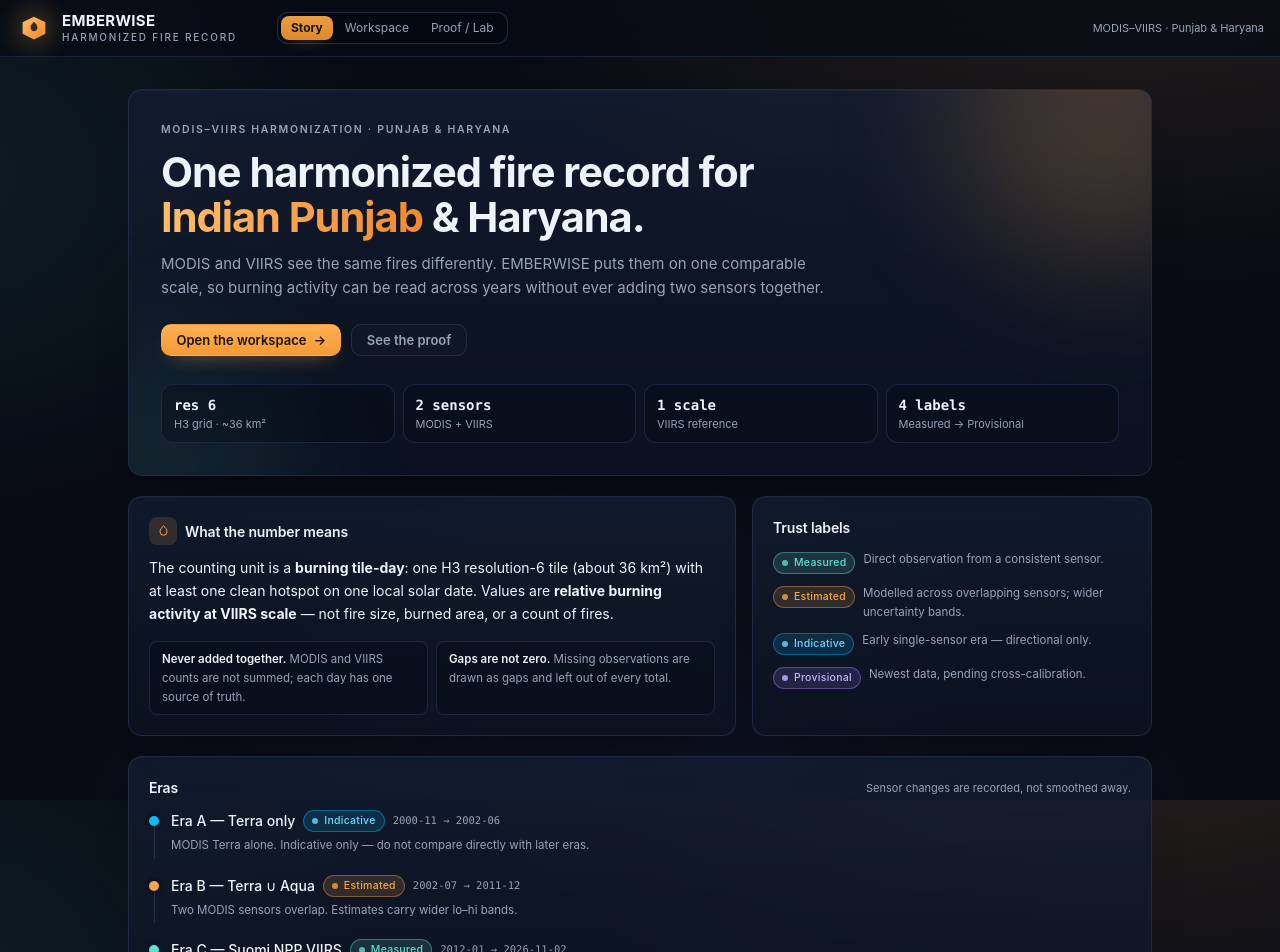
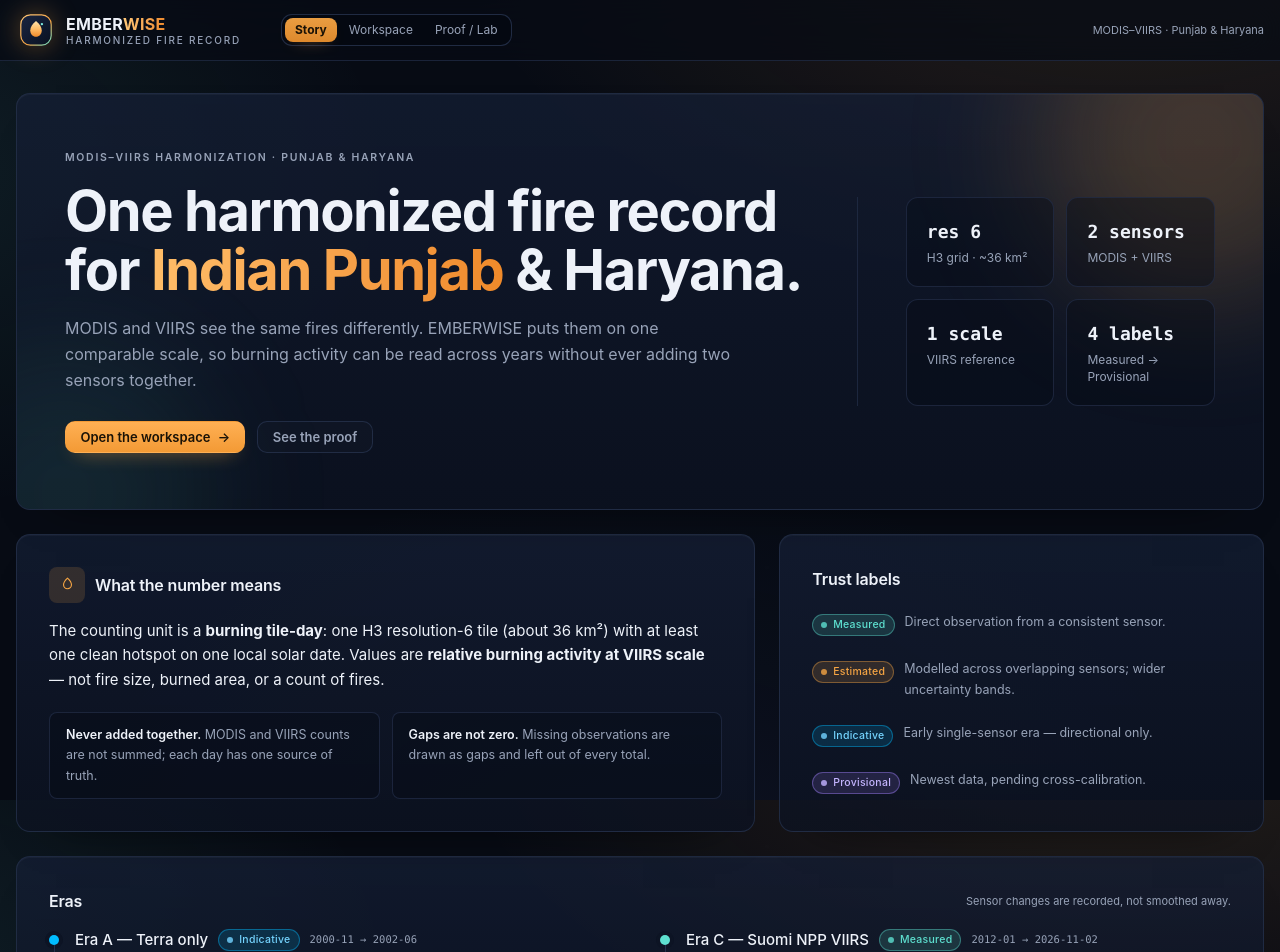
Before and after one commit to sudiksha8639-debug/ThermoWeave, a React (Vite) app in the folder emberwise/web/: page / in a window 1280 px wide. Shown: the top 952 px of the page. Built offline with nearby package versions, Linux system fonts and the light colour scheme.

Commit message:
feat: update app UI and story screen

```diff
--- a/emberwise/web/src/App.tsx
+++ b/emberwise/web/src/App.tsx
@@ -16,31 +16,56 @@ function Brand({ onClick }: { onClick: () => void }) {
   return (
     <button
       onClick={onClick}
-      className="group flex items-center gap-2.5 rounded-lg pr-1 text-left"
+      className="group flex items-center gap-2.5 rounded-xl pr-1 text-left"
       aria-label="EMBERWISE home"
     >
-      <span className="relative grid h-9 w-9 place-items-center">
+      <span className="relative grid h-10 w-10 place-items-center">
         <span
           aria-hidden="true"
-          className="absolute inset-0 rounded-full bg-accent/25 blur-md transition group-hover:bg-accent/35"
+          className="absolute inset-0 rounded-full bg-accent/25 blur-md transition group-hover:bg-accent/40"
         />
-        <svg width="26" height="26" viewBox="0 0 32 32" aria-hidden="true" className="relative">
+        <svg width="32" height="32" viewBox="0 0 40 40" aria-hidden="true" className="relative">
           <defs>
-            <linearGradient id="brand-hex" x1="0" y1="0" x2="1" y2="1">
-              <stop offset="0" stopColor="#ffbd68" />
+            <linearGradient id="brand-tile" x1="0" y1="0" x2="1" y2="1">
+              <stop offset="0" stopColor="#1a2540" />
+              <stop offset="0.55" stopColor="#101a30" />
+              <stop offset="1" stopColor="#0a1120" />
+            </linearGradient>
+            <linearGradient id="brand-edge" x1="0" y1="0" x2="1" y2="1">
+              <stop offset="0" stopColor="#ffc878" />
+              <stop offset="0.6" stopColor="#f6a544" />
+              <stop offset="1" stopColor="#5ee0d0" />
+            </linearGradient>
+            <linearGradient id="brand-flame" x1="0.5" y1="0" x2="0.5" y2="1">
+              <stop offset="0" stopColor="#ffe2ab" />
+              <stop offset="0.5" stopColor="#ffbd68" />
               <stop offset="1" stopColor="#ef8a2a" />
             </linearGradient>
           </defs>
-          <polygon points="16,2 30,9 30,23 16,30 2,23 2,9" fill="url(#brand-hex)" />
+          <rect
+            x="1"
+            y="1"
+            width="38"
+            height="38"
+            rx="12"
+            fill="url(#brand-tile)"
+            stroke="url(#brand-edge)"
+            strokeWidth="1.5"
+          />
           <path
-            d="M16 8.2c2.5 2.3 4.2 4.4 4.2 7.1 0 2.5-1.9 4.6-4.2 4.6s-4.2-2.1-4.2-4.6c0-2.7 1.7-4.8 4.2-7.1z"
-            fill="#0b1020"
-            opacity="0.82"
+            d="M20 8.8c4.4 3.8 7.2 7.5 7.2 11.8 0 4.4-3.2 7.9-7.2 7.9s-7.2-3.5-7.2-7.9c0-4.3 2.8-8 7.2-11.8z"
+            fill="url(#brand-flame)"
           />
+          <circle cx="27.4" cy="12.6" r="1.5" fill="#7deade" />
         </svg>
       </span>
       <span className="leading-tight">
-        <span className="block text-[15px] font-bold tracking-[0.02em]">EMBERWISE</span>
+        <span className="block text-[16px] font-bold tracking-[0.02em]">
+          EMBER
+          <span className="bg-gradient-to-r from-[#ffc878] to-[#ef8a2a] bg-clip-text text-transparent">
+            WISE
+          </span>
+        </span>
         <span className="hidden text-[10px] font-medium uppercase tracking-[0.18em] text-ink-dim sm:block">
           Harmonized fire record
         </span>
--- a/emberwise/web/src/index.css
+++ b/emberwise/web/src/index.css
@@ -121,6 +121,10 @@ summary:focus-visible,
   font-weight: 600;
   letter-spacing: -0.01em;
   color: var(--color-ink);
+}
+
+.card-title-lg {
+  font-size: 1rem;
 }
 
 .hairline {
--- a/emberwise/web/src/screens/Story.tsx
+++ b/emberwise/web/src/screens/Story.tsx
@@ -12,31 +12,32 @@ const TRUST_DOT: Record<string, string> = {
 export function Story() {
   const { go } = useApp();
   return (
-    <article className="rise mx-auto max-w-5xl space-y-4 sm:space-y-5">
-      <section className="card relative overflow-hidden p-5 sm:p-8">
+    <article className="rise space-y-4 sm:space-y-6">
+      <section className="card relative overflow-hidden p-6 sm:p-10 lg:px-12 lg:py-14">
         <div
           aria-hidden="true"
-          className="pointer-events-none absolute -right-24 -top-28 h-72 w-72 rounded-full bg-accent/20 blur-3xl"
+          className="pointer-events-none absolute -right-24 -top-28 h-80 w-80 rounded-full bg-accent/20 blur-3xl"
         />
         <div
           aria-hidden="true"
-          className="pointer-events-none absolute -bottom-32 -left-24 h-64 w-64 rounded-full bg-accent-2/10 blur-3xl"
+          className="pointer-events-none absolute -bottom-32 -left-24 h-72 w-72 rounded-full bg-accent-2/10 blur-3xl"
         />
-        <div className="relative">
+        <div className="relative grid gap-8 lg:grid-cols-[minmax(0,1.35fr)_minmax(300px,0.65fr)] lg:items-center lg:gap-12">
+          <div>
             <p className="section-label">MODIS–VIIRS harmonization · Punjab &amp; Haryana</p>
-          <h1 className="mt-3 max-w-2xl text-3xl font-bold leading-[1.08] tracking-tight sm:text-[2.6rem]">
+            <h1 className="mt-4 max-w-3xl text-[2.1rem] font-bold leading-[1.05] tracking-tight sm:text-5xl lg:text-[3.5rem]">
               One harmonized fire record for{' '}
               <span className="bg-gradient-to-r from-[#ffbd68] to-[#ef8a2a] bg-clip-text text-transparent">
                 Indian Punjab
               </span>{' '}
               &amp; Haryana.
             </h1>
-          <p className="mt-3 max-w-2xl text-sm leading-relaxed text-ink-dim sm:text-[15px]">
+            <p className="mt-4 max-w-2xl text-[15px] leading-relaxed text-ink-dim sm:text-base">
               MODIS and VIIRS see the same fires differently. EMBERWISE puts them on one
               comparable scale, so burning activity can be read across years without ever adding
               two sensors together.
             </p>
-          <div className="mt-6 flex flex-wrap gap-2.5">
+            <div className="mt-7 flex flex-wrap gap-3">
               <button onClick={() => go('workspace')} className="btn btn-primary">
                 Open the workspace <span aria-hidden="true">→</span>
               </button>
@@ -44,7 +45,8 @@ export function Story() {
                 See the proof
               </button>
             </div>
-          <dl className="mt-7 grid grid-cols-2 gap-2 sm:grid-cols-4">
+          </div>
+          <dl className="grid grid-cols-2 gap-3 lg:border-l lg:border-line/70 lg:pl-12">
             {[
               ['res 6', 'H3 grid · ~36 km²'],
               ['2 sensors', 'MODIS + VIIRS'],
@@ -53,21 +55,21 @@ export function Story() {
             ].map(([k, v]) => (
               <div
                 key={k}
-                className="rounded-xl border border-line/70 bg-surface/40 px-3 py-2.5"
+                className="rounded-xl border border-line/70 bg-surface/40 px-4 py-4 sm:px-5 sm:py-5"
               >
-                <dt className="font-mono text-sm font-semibold text-ink">{k}</dt>
-                <dd className="mt-0.5 text-[11px] leading-snug text-ink-dim">{v}</dd>
+                <dt className="font-mono text-base font-semibold text-ink sm:text-lg">{k}</dt>
+                <dd className="mt-1 text-[11.5px] leading-snug text-ink-dim sm:text-xs">{v}</dd>
               </div>
             ))}
           </dl>
         </div>
       </section>
 
-      <div className="grid gap-4 lg:grid-cols-5">
-        <section className="card p-5 lg:col-span-3">
-          <header className="mb-3 flex items-center gap-2">
-            <span className="grid h-7 w-7 place-items-center rounded-lg bg-accent/15 text-accent">
-              <svg width="15" height="15" viewBox="0 0 24 24" fill="none" aria-hidden="true">
+      <div className="grid gap-4 sm:gap-6 lg:grid-cols-5">
+        <section className="card p-6 sm:p-8 lg:col-span-3">
+          <header className="mb-4 flex items-center gap-2.5">
+            <span className="grid h-9 w-9 place-items-center rounded-lg bg-accent/15 text-accent">
+              <svg width="17" height="17" viewBox="0 0 24 24" fill="none" aria-hidden="true">
                 <path
                   d="M12 3c3.4 3 5.6 5.9 5.6 9.5A5.6 5.6 0 0 1 12 18a5.6 5.6 0 0 1-5.6-5.5C6.4 8.9 8.6 6 12 3z"
                   stroke="currentColor"
@@ -76,29 +78,29 @@ export function Story() {
                 />
               </svg>
             </span>
-            <h2 className="card-title">What the number means</h2>
+            <h2 className="card-title card-title-lg">What the number means</h2>
           </header>
-          <p className="text-sm leading-relaxed text-ink">
+          <p className="text-sm leading-relaxed text-ink sm:text-[15px]">
             The counting unit is a <strong>burning tile-day</strong>: one H3 resolution-6 tile
             (about 36 km²) with at least one clean hotspot on one local solar date. Values are{' '}
             <strong>relative burning activity at VIIRS scale</strong> — not fire size, burned
             area, or a count of fires.
           </p>
-          <div className="mt-4 grid gap-2 sm:grid-cols-2">
-            <p className="rounded-lg border border-line/70 bg-surface/40 px-3 py-2 text-[11.5px] leading-relaxed text-ink-dim">
+          <div className="mt-5 grid gap-3 sm:grid-cols-2">
+            <p className="rounded-lg border border-line/70 bg-surface/40 px-4 py-3 text-xs leading-relaxed text-ink-dim sm:text-[12.5px]">
               <span className="font-semibold text-ink">Never added together.</span> MODIS and
               VIIRS counts are not summed; each day has one source of truth.
             </p>
-            <p className="rounded-lg border border-line/70 bg-surface/40 px-3 py-2 text-[11.5px] leading-relaxed text-ink-dim">
+            <p className="rounded-lg border border-line/70 bg-surface/40 px-4 py-3 text-xs leading-relaxed text-ink-dim sm:text-[12.5px]">
               <span className="font-semibold text-ink">Gaps are not zero.</span> Missing
               observations are drawn as gaps and left out of every total.
             </p>
           </div>
         </section>
 
-        <section className="card p-5 lg:col-span-2">
-          <h2 className="card-title mb-3">Trust labels</h2>
-          <ul className="space-y-2.5">
+        <section className="card flex flex-col p-6 sm:p-8 lg:col-span-2">
+          <h2 className="card-title card-title-lg mb-4">Trust labels</h2>
+          <ul className="flex flex-1 flex-col justify-around gap-3">
             {(
               [
                 ['Measured', 'Direct observation from a consistent sensor.'],
@@ -107,23 +109,25 @@ export function Story() {
                 ['Provisional', 'Newest data, pending cross-calibration.'],
               ] as const
             ).map(([l, d]) => (
-              <li key={l} className="flex items-start gap-2">
+              <li key={l} className="flex items-start gap-2.5">
                 <LabelChip label={l} className="mt-0.5 shrink-0" />
-                <span className="text-[11.5px] leading-relaxed text-ink-dim">{d}</span>
+                <span className="text-xs leading-relaxed text-ink-dim sm:text-[12.5px]">{d}</span>
               </li>
             ))}
           </ul>
         </section>
       </div>
 
-      <section className="card p-5">
-        <header className="mb-1 flex items-center justify-between gap-2">
-          <h2 className="card-title">Eras</h2>
+      <section className="card p-6 sm:p-8">
+        <header className="mb-2 flex flex-col gap-1 sm:flex-row sm:items-center sm:justify-between sm:gap-3">
+          <h2 className="card-title card-title-lg">Eras</h2>
           <span className="text-[11px] text-ink-dim">Sensor changes are recorded, not smoothed away.</span>
         </header>
-        <ol className="mt-3">
-          {ERAS.map((e, i) => (
-            <li key={e.id} className="relative flex gap-3 pb-4 last:pb-0">
+        <div className="mt-4 grid gap-x-10 gap-y-6 lg:grid-cols-2">
+          {[ERAS.slice(0, 2), ERAS.slice(2)].map((group, gi) => (
+            <ol key={gi}>
+              {group.map((e, i) => (
+                <li key={e.id} className="relative flex gap-4 pb-5 last:pb-0">
                   <div className="flex flex-col items-center">
                     <span
                       aria-hidden="true"
@@ -131,27 +135,33 @@ export function Story() {
                         TRUST_DOT[e.trust] ?? 'bg-ink-dim'
                       }`}
                     />
-                {i < ERAS.length - 1 && <span aria-hidden="true" className="w-px flex-1 bg-line" />}
+                    {i < group.length - 1 && (
+                      <span aria-hidden="true" className="w-px flex-1 bg-line" />
+                    )}
                   </div>
                   <div className="flex-1 pb-1">
-                <div className="flex flex-wrap items-center gap-x-2 gap-y-1">
-                  <span className="text-sm font-medium text-ink">{e.name}</span>
+                    <div className="flex flex-wrap items-center gap-x-2.5 gap-y-1">
+                      <span className="text-[15px] font-medium text-ink">{e.name}</span>
                       <LabelChip label={e.trust} />
                       <span className="font-mono text-[10.5px] text-ink-dim">
                         {e.start} → {e.end || 'open'}
                       </span>
                     </div>
-                <p className="mt-1 text-[11.5px] leading-relaxed text-ink-dim">{e.note}</p>
+                    <p className="mt-1 max-w-3xl text-xs leading-relaxed text-ink-dim sm:text-[12.5px]">
+                      {e.note}
+                    </p>
                   </div>
                 </li>
               ))}
             </ol>
+          ))}
+        </div>
       </section>
 
-      <section className="card border-amber-400/25 bg-amber-400/[0.04] p-4">
-        <div className="flex gap-2.5">
+      <section className="card border-amber-400/25 bg-amber-400/[0.04] p-5 sm:p-6">
+        <div className="flex gap-3">
           <span aria-hidden="true" className="mt-0.5 text-amber-300">
-            <svg width="16" height="16" viewBox="0 0 24 24" fill="none">
+            <svg width="17" height="17" viewBox="0 0 24 24" fill="none">
               <path
                 d="M12 4.5 21 20H3L12 4.5z"
                 stroke="currentColor"
@@ -162,7 +172,7 @@ export function Story() {
               <circle cx="12" cy="17" r="0.9" fill="currentColor" />
             </svg>
           </span>
-          <p className="text-[11.5px] leading-relaxed text-amber-200/90">
+          <p className="max-w-4xl text-xs leading-relaxed text-amber-200/90 sm:text-[12.5px]">
             Not an official fire alert, perimeter map or emergency tool. Missing data is shown as
             a gap, never as zero. The Fire Clock Dial is a transparency diagnostic: satellites
             only look at these times — it shows when we looked, not the full daily fire cycle.
```
Also changed, not shown: 1 other file (tests, documents, lock files or other folders). Lines whose indentation alone changed are shown as unchanged.
